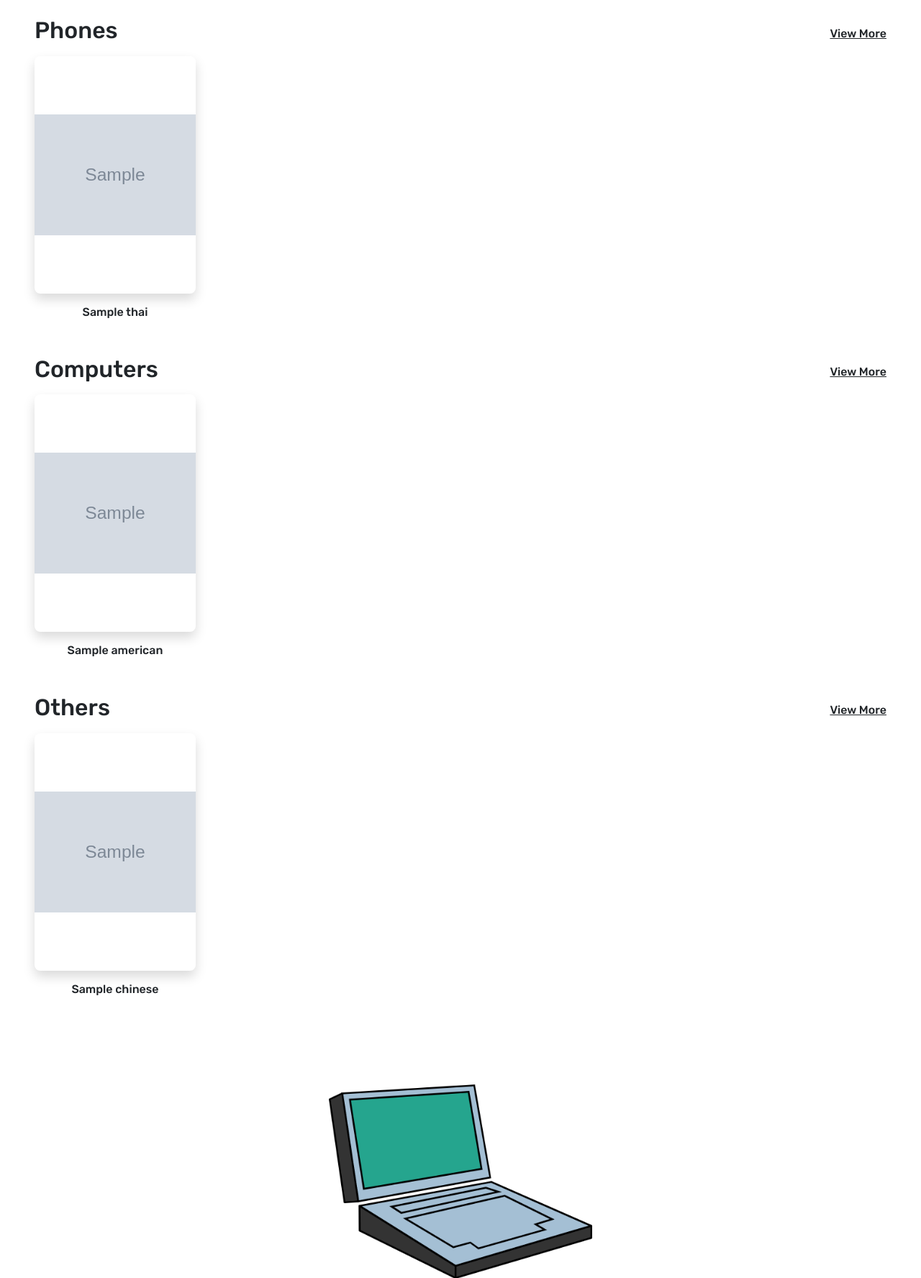
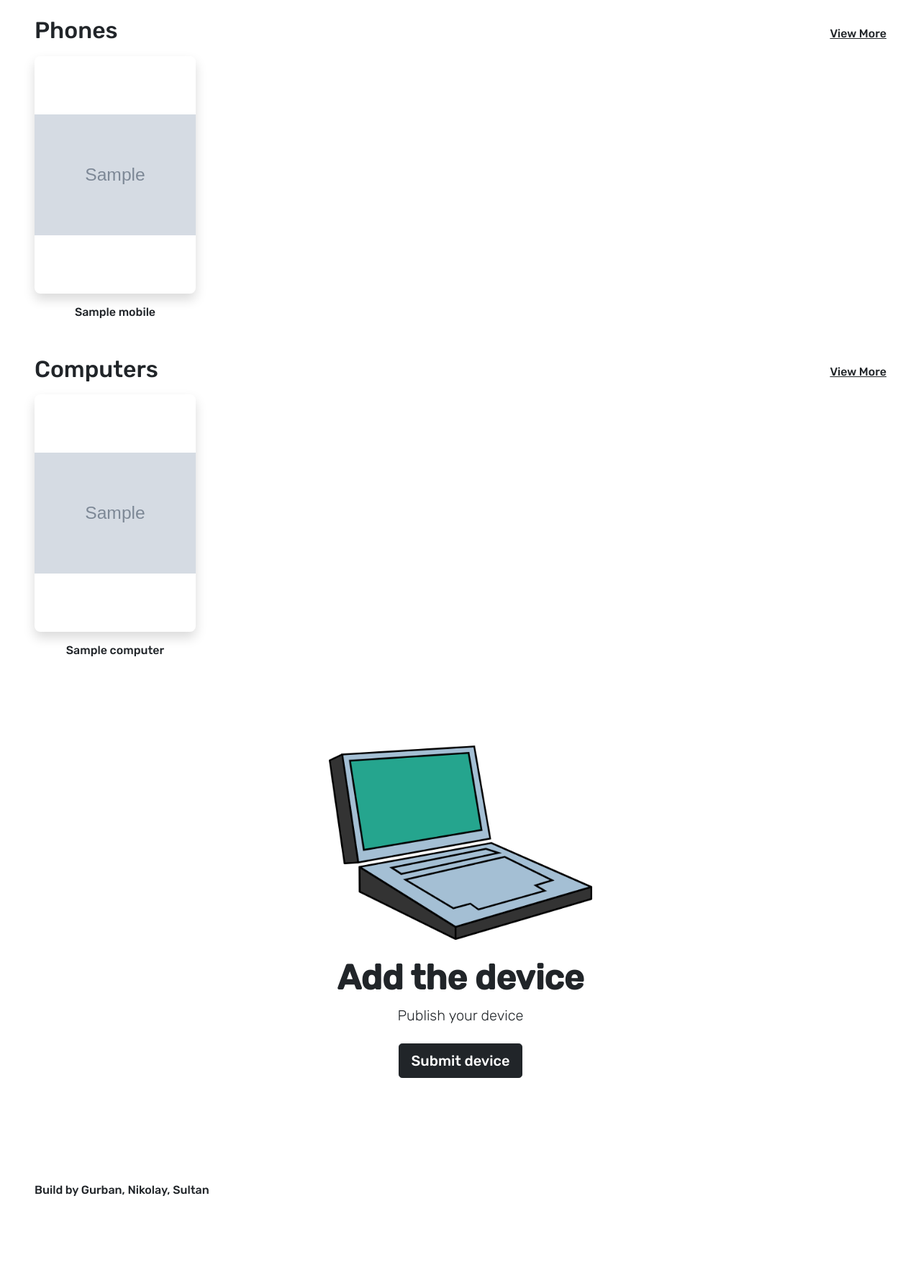
Before and after one commit to jabruk/GurSulCol, a Node server app: template views/index.ejs in a window 1280 px wide. Shown: the part 1422-3198 px from the top of the page at 72% size. After the commit the page ends 3084 px from the top, so only its background shows below. Run offline with Node 20, Linux system fonts and the light colour scheme; the template is opened without the code that fills it: most values are stand-ins (such as "Sample title", 1, 10 or a date in 2020); grey boxes marked "Sample" are stand-in pictures; some libraries are stand-ins or nearby versions.

Commit message:
model replaced from "food" to "typeOfDevice" fix

```diff
--- a/server/controllers/deviceController.js
+++ b/server/controllers/deviceController.js
@@ -16,7 +16,7 @@ exports.homepage = async(req, res) => {
     const mobile = await device.find({ 'category': 'Mobile' }).limit(limitNumber);
     const computer = await device.find({ 'category': 'Computer' }).limit(limitNumber);
 
-    const typeOfDevice = { computer, mobile};
+    const typeOfDevice = {latest , computer, mobile};
 
     res.render('index', { title: 'Cooking Blog - Home', categories, typeOfDevice } );
   } catch (error) {
--- a/views/index.ejs
+++ b/views/index.ejs
@@ -58,8 +58,8 @@
 
   <div class="row row-cols-2 row-cols-lg-5 g-2 g-lg-3">
 
-    <% if(food != '') { %>
-      <% food.latest.forEach(function(device, index){ %>
+    <% if(typeOfDevice !== 'undefined' && typeOfDevice.mobile.length > 0) { %>
+      <% typeOfDevice.latest.forEach(function(device, index){ %>
       <a href="/device/<%= device._id %>" class="col text-center category__link">
         <div class="category__img category__img--large shadow">
           <img src="/uploads/<%= device.image %>" alt="<%= device.name %>" loading="lazy">
@@ -83,8 +83,8 @@
   </div>
 
   <div class="row row-cols-2 row-cols-lg-5 g-2 g-lg-3">
-    <% if( food.Mobile !== 'undefined' && food.thai.length > 0) { %>
-      <% food.thai.forEach(function(device, index){ %>
+    <% if( typeOfDevice.mobile !== 'undefined' && typeOfDevice.mobile.length > 0) { %>
+      <% typeOfDevice.mobile.forEach(function(device, index){ %>
       <a href="/device/<%= device._id %>" class="col text-center category__link">
         <div class="category__img category__img--large shadow">
           <img src="/uploads/<%= device.image %>" alt="<%= device.name %>" loading="lazy">
@@ -107,32 +107,8 @@
   </div>
 
   <div class="row row-cols-2 row-cols-lg-5 g-2 g-lg-3">
-    <% if(food.american != '') { %>
-      <% food.american.forEach(function(device, index){ %>
-      <a href="/device/<%= device._id %>" class="col text-center category__link">
-        <div class="category__img category__img--large shadow">
-          <img src="/uploads/<%= device.image %>" alt="<%= device.name %>" loading="lazy">
-        </div>
-        <div class="pt-1"><%= device.name %></div>
-      </a>
-      <% }) %>
-    <% } else { %>
-      <p>No items found.</p>
-    <% } %>
-  </div>
-</section>
-<!-- American End -->
-
-<!-- Chinese devices -->
-<section class="pb-4 pt-4">
-  <div class="d-flex mb-2 align-items-center">
-    <h2>Others</h2>
-    <a href="/categories/American" class="ms-auto">View More</a>
-  </div>
-
-  <div class="row row-cols-2 row-cols-lg-5 g-2 g-lg-3">
-    <% if(food.chinese != '') { %>
-      <% food.chinese.forEach(function(device, index){ %>
+    <% if(typeOfDevice.computer != '') { %>
+      <% typeOfDevice.computer.forEach(function(device, index){ %>
       <a href="/device/<%= device._id %>" class="col text-center category__link">
         <div class="category__img category__img--large shadow">
           <img src="/uploads/<%= device.image %>" alt="<%= device.name %>" loading="lazy">
@@ -153,19 +129,6 @@
 
 
 
-
-
-
-
-
-
-
-
-
-
-
-
-
 <!-- Submit - Start -->
 <section class="px-4 py-5 my-5 text-center">
   <img src="/img/public-laptop.png" class="d-block mx-auto mb-4 img-fluid" alt="Publish your device for FREE today" width="366" height="108" loading="lazy">
```
